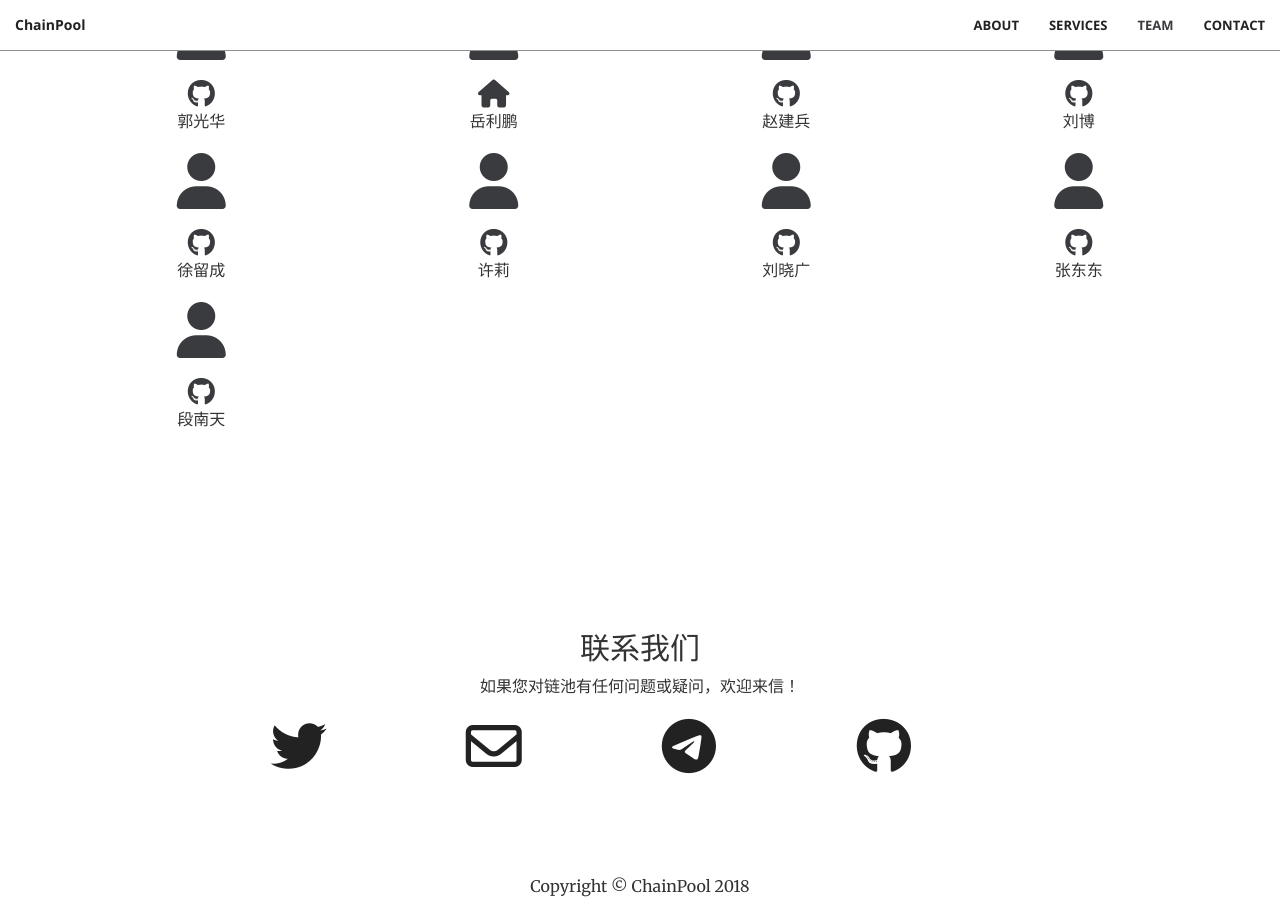
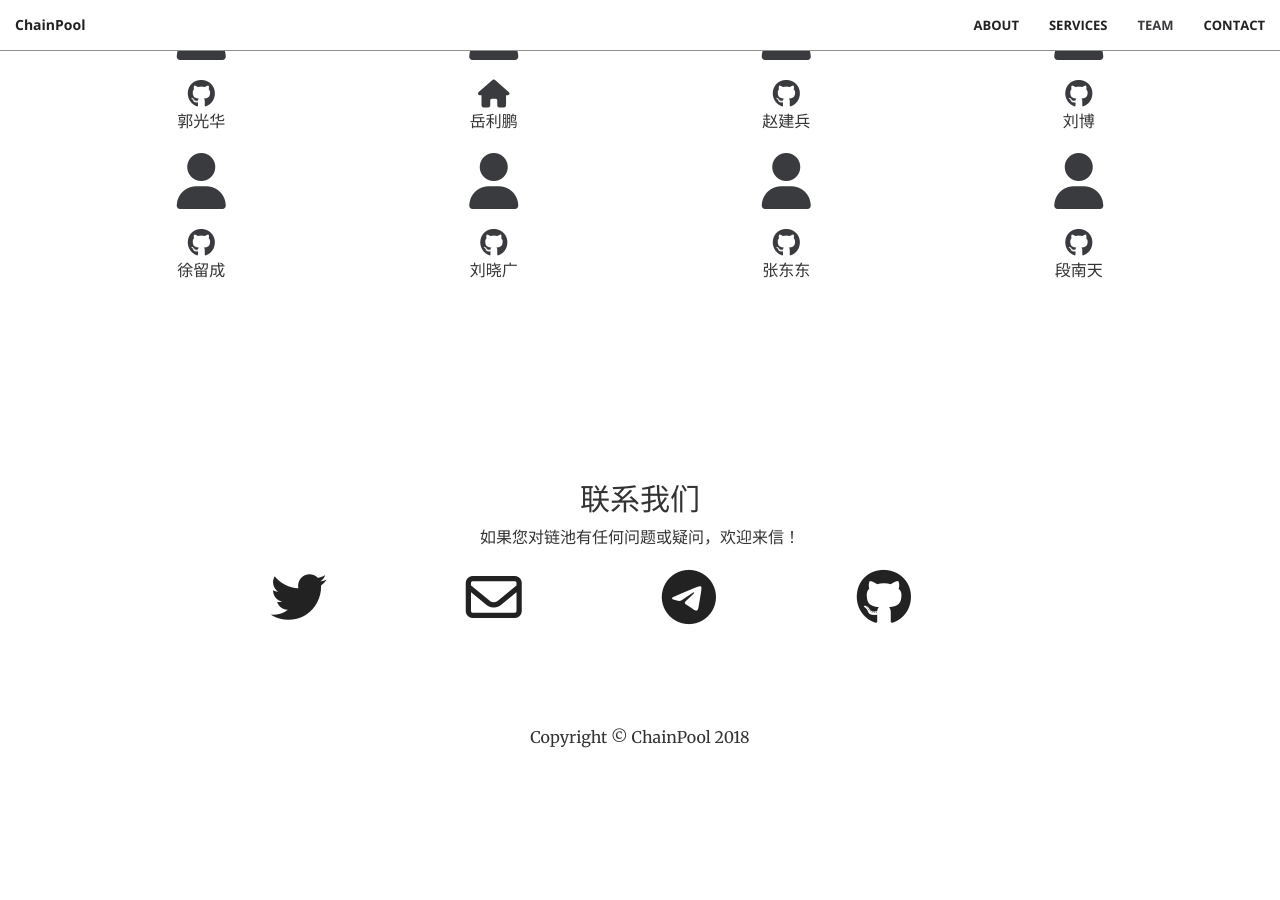
Before and after one commit to chainpool/chainpool.github.io, a Jekyll site: the page built from index.html, in a window 1280 px wide and 900 px high, scrolled down 1332 px. Built offline with Jekyll 4.4.1, drawn with Linux system fonts in a browser that asks for light colours; nearby versions of some CDN libraries; comment, search, counter and statistics services are not loaded; after the commit the page ends 2101 px from its top, so only the background shows below that.

Commit message:
Update team.html

```diff
--- a/_includes/team.html
+++ b/_includes/team.html
@@ -69,17 +69,6 @@
                     <i class="fa fa-4x fa-user wow bounceIn text-primary" data-wow-delay=".3s"></i>
                 </div>
                 <div class="service-box">
-                    <a href="https://github.com/lilymoana">
-                    <i class="fa fa-2x fa-github wow bounceIn text-primary" data-wow-delay=".3s"></i>
-                    </a>
-                    <p>许莉</p>
-                </div>
-            </div>
-            <div class="col-lg-3 col-md-3 text-center">
-                <div class="service-box">
-                    <i class="fa fa-4x fa-user wow bounceIn text-primary" data-wow-delay=".3s"></i>
-                </div>
-                <div class="service-box">
                     <a href="https://github.com/github8577">
                     <i class="fa fa-2x fa-github wow bounceIn text-primary" data-wow-delay=".3s"></i>
                     </a>
```
